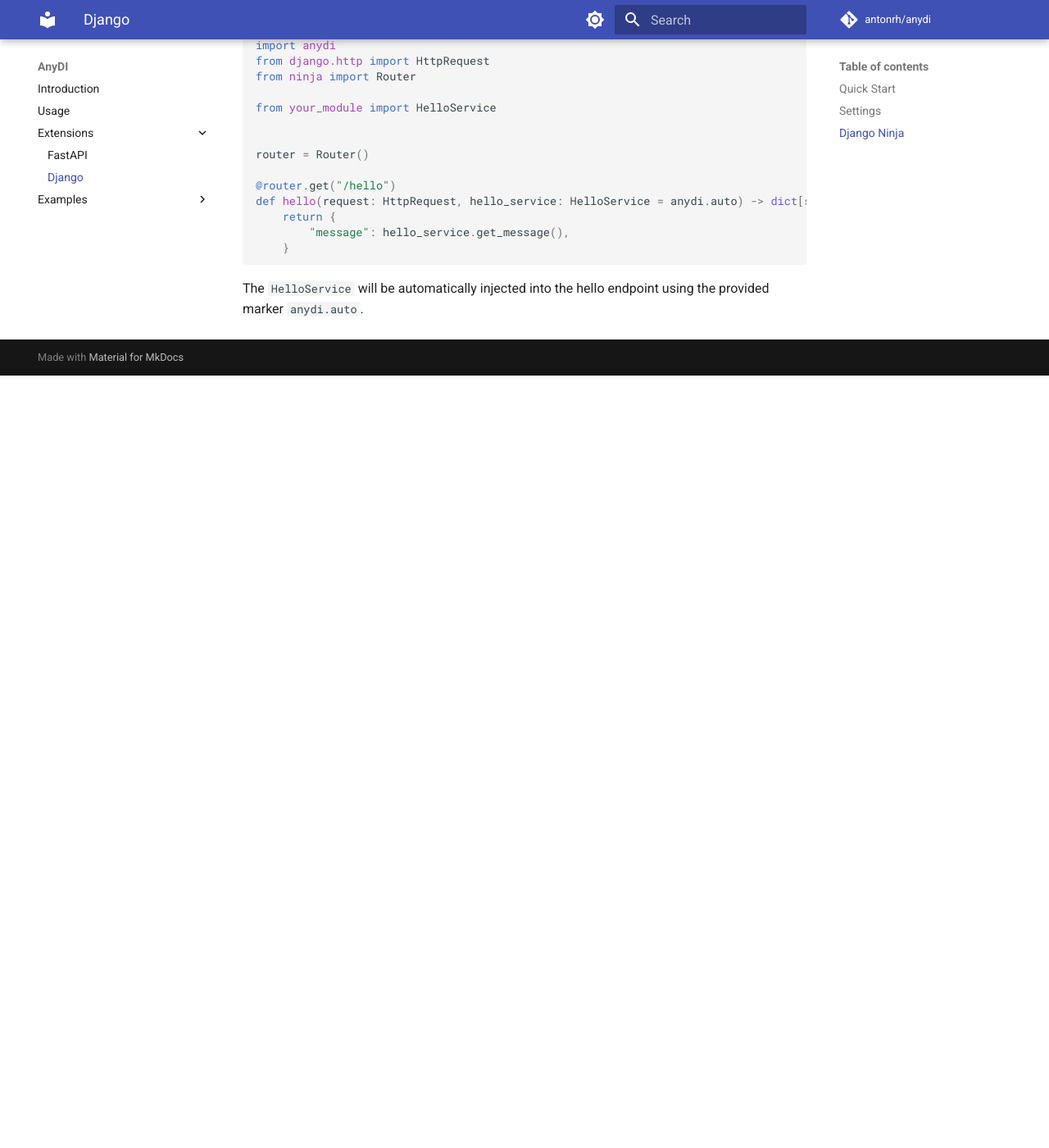
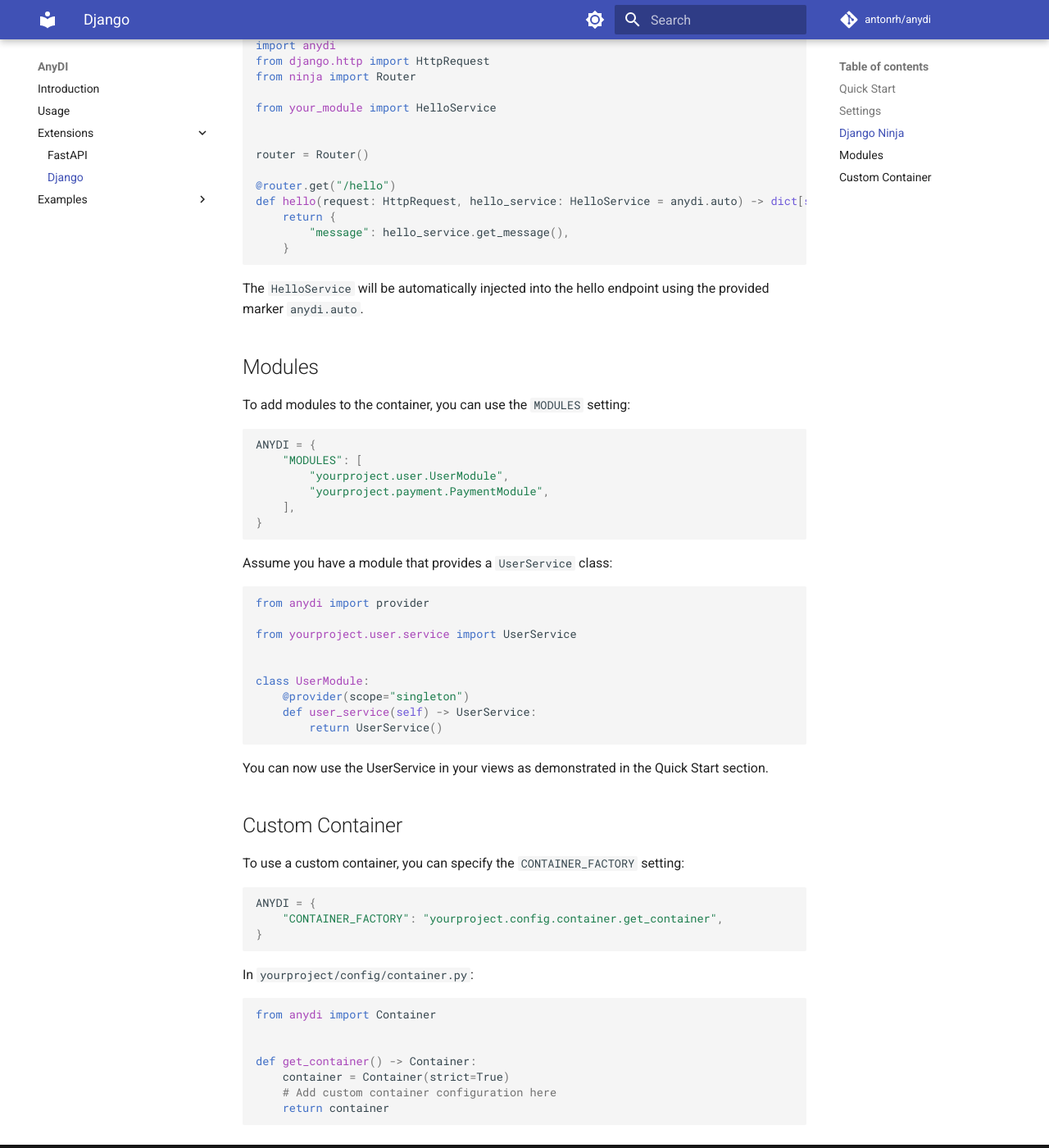
Before and after one commit to antonrh/anydi, an MkDocs documentation site: the page built from docs/extensions/django.md, in a window 1280 px wide and 1400 px high, scrolled down 2108 px. Shown: the whole window at 82% size. Built offline with MkDocs 1.6.1 and Material for MkDocs 9.7.7, drawn with Linux system fonts in a browser that asks for light colours; comment, search, counter and statistics services are not loaded; before the commit the page ends 2566 px from its top, so only the background shows below that.

Commit message:
Update django extension docs

````diff
--- a/docs/extensions/django.md
+++ b/docs/extensions/django.md
@@ -100,3 +100,56 @@ def hello(request: HttpRequest, hello_service: HelloService = anydi.auto) -> dic
 ```
 
 The `HelloService` will be automatically injected into the hello endpoint using the provided marker `anydi.auto`.
+
+
+## Modules
+
+To add modules to the container, you can use the `MODULES` setting:
+
+```python
+ANYDI = {
+    "MODULES": [
+        "yourproject.user.UserModule",
+        "yourproject.payment.PaymentModule",
+    ],
+}
+```
+
+Assume you have a module that provides a `UserService` class:
+
+```python
+from anydi import provider
+
+from yourproject.user.service import UserService
+
+
+class UserModule:
+    @provider(scope="singleton")
+    def user_service(self) -> UserService:
+        return UserService()
+```
+
+You can now use the UserService in your views as demonstrated in the Quick Start section.
+
+
+## Custom Container
+
+To use a custom container, you can specify the `CONTAINER_FACTORY` setting:
+
+```python
+ANYDI = {
+    "CONTAINER_FACTORY": "yourproject.config.container.get_container",
+}
+```
+
+In `yourproject/config/container.py`:
+
+```python
+from anydi import Container
+
+
+def get_container() -> Container:
+    container = Container(strict=True)
+    # Add custom container configuration here
+    return container
+```
````
